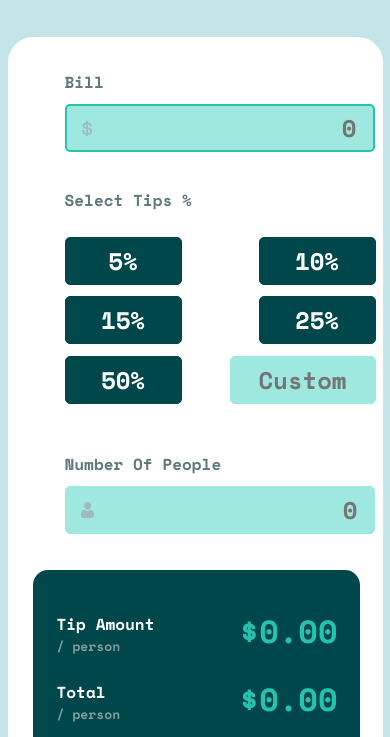
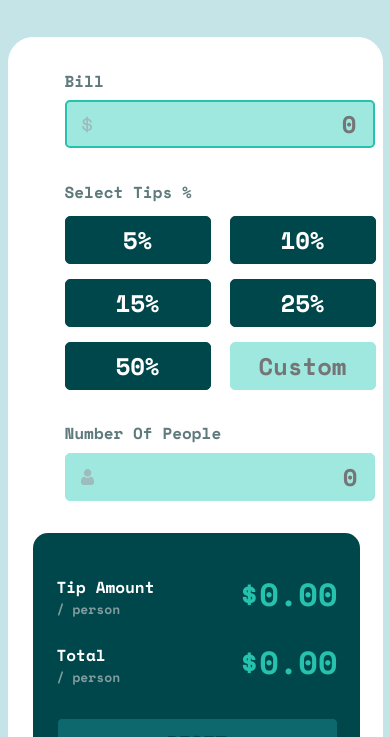
Before and after one commit to hamed3958/tip-calculator-app, a plain HTML site: page index.html in a window 390 px wide. Shown: the part 107-844 px from the top of the page. Drawn offline with nearby package versions, Linux system fonts and the light colour scheme.

Commit message:
fix the responsive design problems

```diff
--- a/style.css
+++ b/style.css
@@ -144,6 +144,8 @@ input:focus {
   margin-bottom: 6px;
   color: #5e7a7d;
   font-size: 16px;
+  font-weight: 700;
+  line-height: 23.7px;
 }
 
 /****************************************************container2***********************************/
@@ -186,6 +188,7 @@ input:focus {
   overflow: hidden;
   color: #26c2ae;
   font-size: 48px;
+  line-height: 71px;
 }
 
 #reset-btn {
@@ -238,7 +241,7 @@ input:focus {
   }
   .container1 {
     width: 375px;
-    height: 500px;
+    height: auto;
     padding: 0 32px;
   }
   input {
@@ -251,33 +254,37 @@ input:focus {
   button,
   #little-input {
     margin: 5px 0;
-    width: 146px;
+    width: 146px !important;
     height: 48px;
   }
   .btn-holder {
-    height: auto;
-    margin-bottom: 32px;
+    height: 189px;
+    margin-bottom: 22px;
+    padding: 0;
   }
   .container2 {
     width: 327px;
     height: 257px;
-    padding: 37px 22px 24px 24px;
+    padding: 37px 22px 24px 24px !important;
   }
-
   .holder {
     width: 281px;
     height: 48px;
     margin-bottom: 20px;
   }
   .con2-h1 {
-    font-size: 32px;
+    font-size: 32px !important;
+    line-height: 48px;
+    overflow: hidden;
+    max-width: 120px;
+    height: 47px;
   }
   .p-holder {
     padding-top: 5px;
   }
   #reset-btn {
-    width: 281px;
+    width: 281px !important;
     height: 48px;
-    margin-top: 12px;
+    margin: 12px 0 24px 0;
   }
 }
```
Also changed, not shown: 1 other file.
